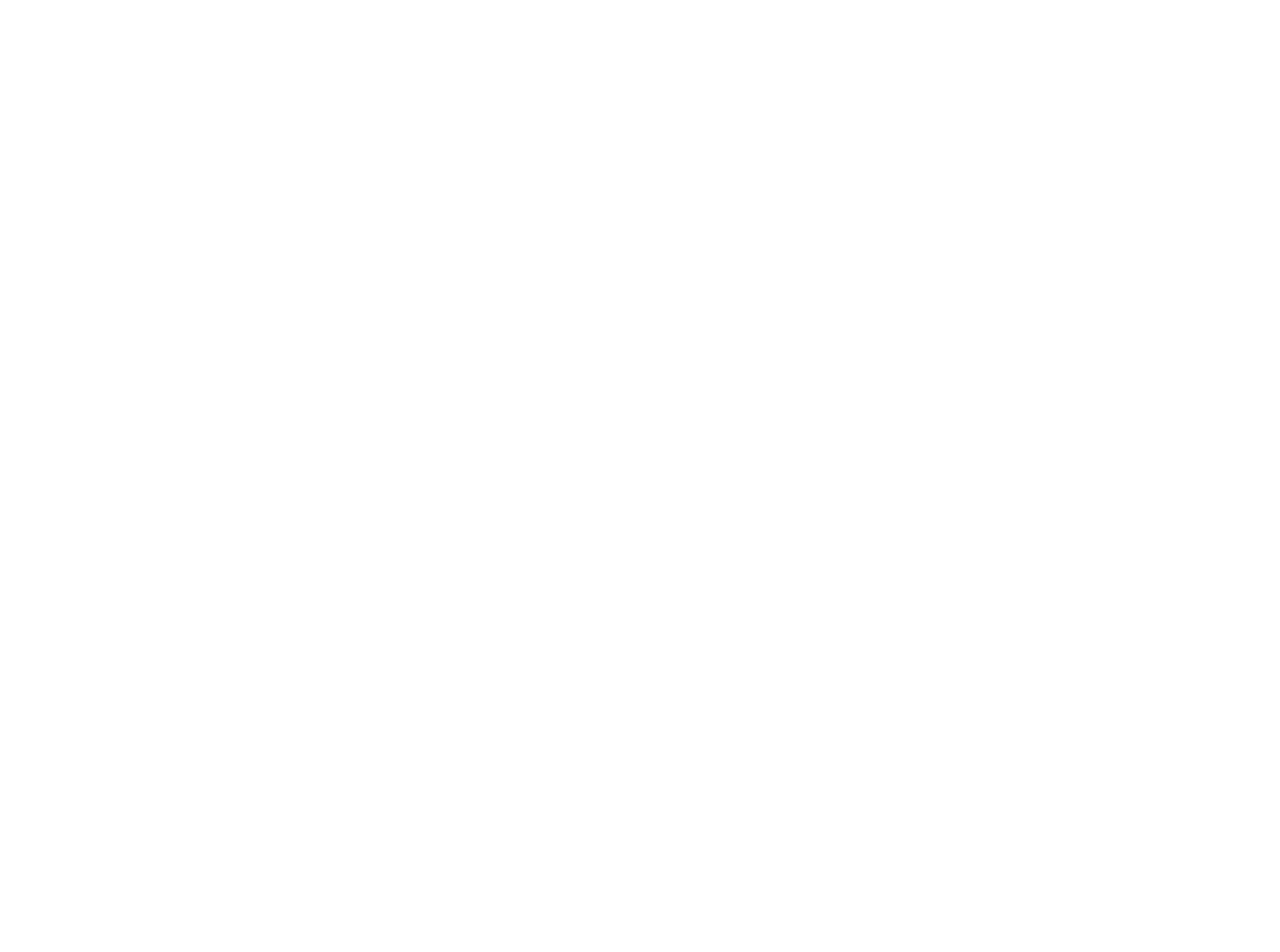
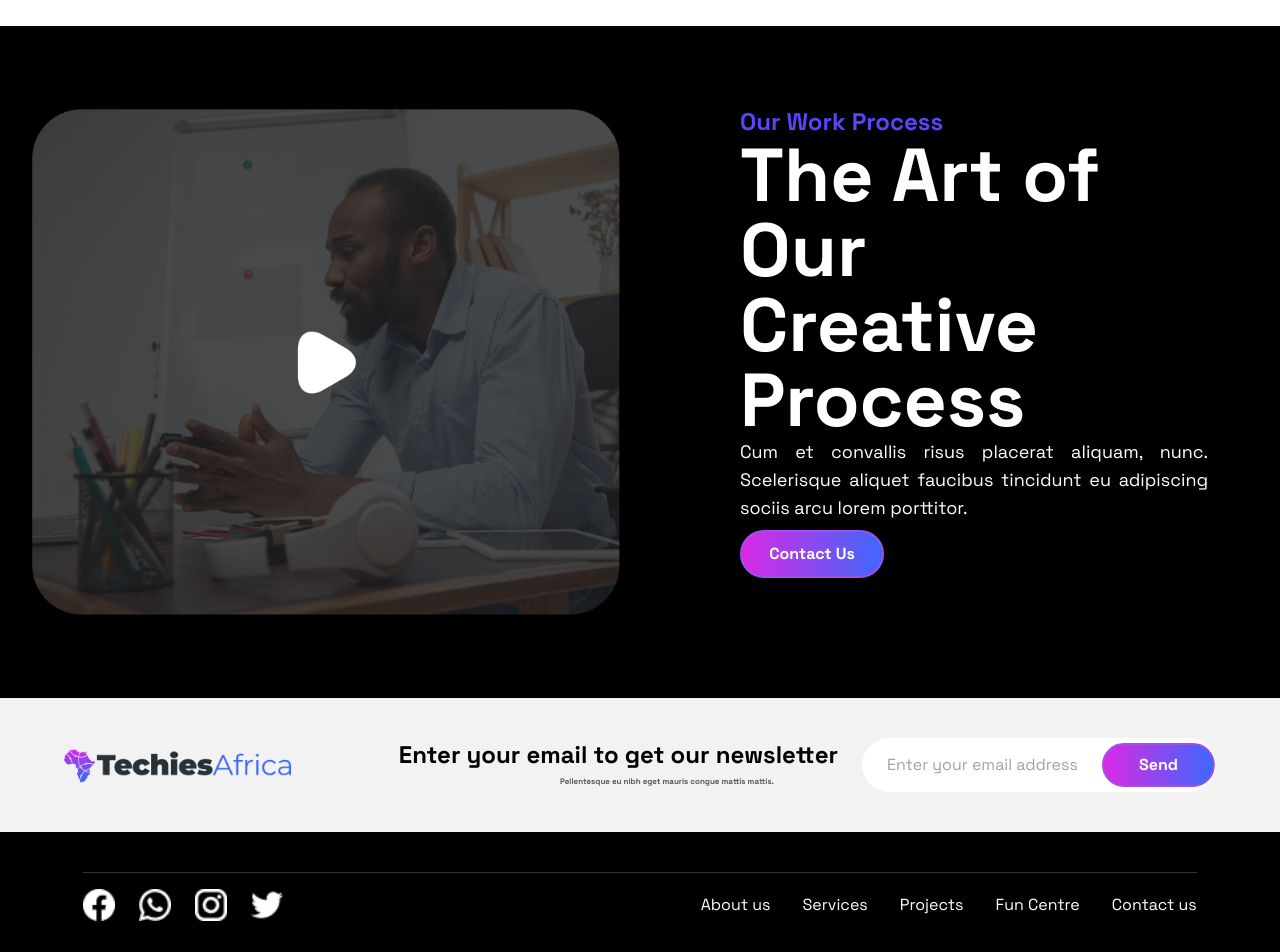
Before and after one commit to SalemDevX/Techies_Africa-Project, a React (Vite) app: page /Projects in a window 1280 px wide. Shown: the part 2940-3892 px from the top of the page. Before the commit the page ends 2926 px from the top, so only its background shows below. Built offline with nearby package versions, Linux system fonts and the light colour scheme.

Commit message:
Updated the Footer page

```diff
--- a/src/components/Header/Projects.jsx
+++ b/src/components/Header/Projects.jsx
@@ -1,7 +1,9 @@
 import React from "react";
 import BackgroundImg1 from "../Asset/Aboutus-bg.png";
-import OurProject from "../Projects/OurProject"
+import OurProject from "../Projects/OurProject";
 import ContactForm from "../Projects/ContactForm";
+import ArtCreation from "../Projects/ArtCreation";
+import Footer from "../Home/Footer"
 
 const Projects = () => {
   return (
@@ -29,6 +31,8 @@
       </div>
       <OurProject />
       <ContactForm />
+      <ArtCreation />
+      <Footer />
     </section>
   );
 };
--- a/src/components/Home/Footer.jsx
+++ b/src/components/Home/Footer.jsx
@@ -7,10 +7,10 @@
 const Footer = () => {
   return (
     <footer className="bg-black text-white py-10">
-      <div className="max-w-[89%] md:border-t md:border-t-[#333333]  mx-auto flex flex-wrap justify-center xl:justify-between items-center px-6">
+      <div className="max-w-[87%] md:border-t md:border-t-[#333333]  mx-auto flex flex-wrap justify-center xl:justify-between items-center">
         {/* Social Media Icons */}
 
-        <div className="flex space-x-6 md:py-4 py-3 w-full md:w-auto mb-4 md:mb-0">
+        <div className="flex space-x-6 justify-start  md:py-4 py-3  md:w-[40%]  mb-4 md:mb-0">
           <a href="#" className="hover:text-gray-400">
             <img src={FacebookImg} alt="" className="w-6 h-6 md:w-8 md:h-8" />
           </a>
@@ -26,7 +26,7 @@
         </div>
 
         {/* Footer Links */}
-        <div className="flex flex-wrap md:space-x-8 text-sm w-full md:w-auto">
+        <div className="flex justify-center md:flex-wrap md:space-x-8  text-xs md:text-sm w-full md:w-auto">
           <a
             href="#"
             className="hover:text-gray-400 md:text-base w-full md:w-auto mb-2 md:mb-0"
--- /dev/null
+++ b/src/components/Projects/ArtCreation.jsx
@@ -0,0 +1,36 @@
+import React from "react";
+import Video from "../Asset/video.png";
+import Button from "../Button";
+import NewsLetter from "../Home/NewsLetter";
+
+const ArtCreation = () => {
+  return (
+    <section>
+      <div className=" bg-dark">
+        <div className="max-w-[90%] bg-dark mx-auto  pt-7 xl:pt-20 flex flex-col-reverse items-center xl:grid xl:grid-cols-2 h-full max-w gap-x-10 pb-5 xl:pb-20">
+          <div className=" md:grid md:basis-1/5">
+            <img src={Video} alt="" className="w-auto h-full object-cover" />
+          </div>
+          <div className="flex flex-col xl:pt-30 xl:pl-20 justify-center h-full md:grid md:basis-2/3 text-dark">
+            <h6 className=" font-semibold xl:text-2xl  text-[#5846FB] mb-2 md:mb-0">
+              Our Work Process
+            </h6>
+            <h1 className="text-5xl xl:text-[75px] font-semibold mb-2 md:mb-0 xl:mr-32 text-white">
+              The Art of Our Creative Process
+            </h1>
+            <p className=" mb-2 mr-0 xl:mr-10 text-justify text-lg font-light text-white">
+              Cum et convallis risus placerat aliquam, nunc. Scelerisque aliquet
+              faucibus tincidunt eu adipiscing sociis arcu lorem porttitor.
+            </p>
+            <div className=" w-36 mb-10 text-white">
+              <Button>Contact Us</Button>
+            </div>
+          </div>
+        </div>
+      </div>
+      <NewsLetter />
+    </section>
+  );
+};
+
+export default ArtCreation;
--- a/src/components/Projects/ContactForm.jsx
+++ b/src/components/Projects/ContactForm.jsx
@@ -72,7 +72,7 @@
           <div className="flex justify-end">
             <button
               type="submit"
-              className="px-6 py-3 text-white font-semibold rounded-3xl"
+              className="px-20 mb-10 py-3 text-white font-semibold rounded-3xl"
               style={{
                 background: "linear-gradient(90deg, #D929E5 0%, #3D68FB 100%)",
               }}
```
